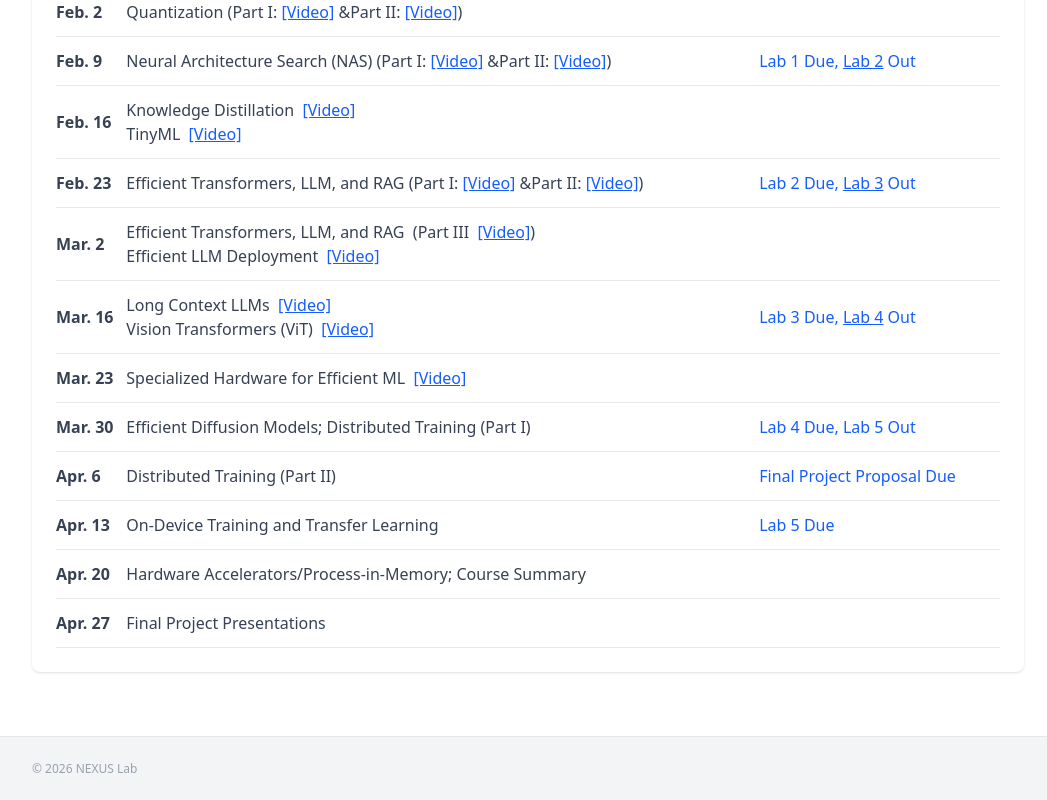
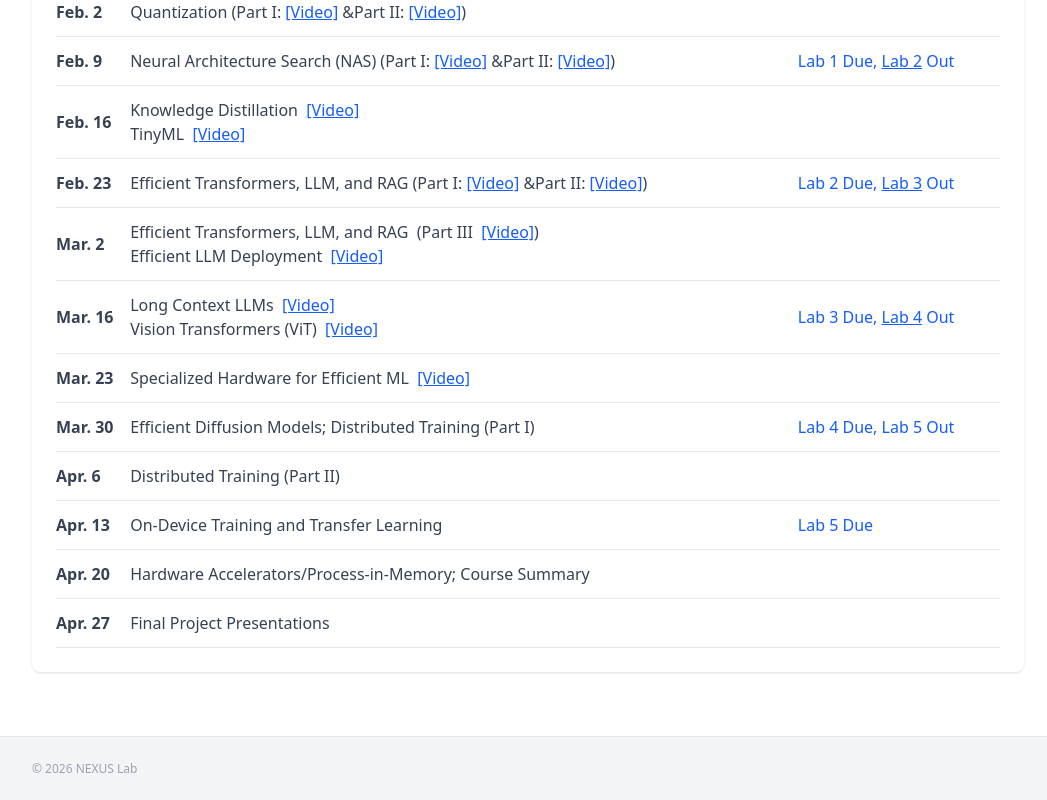
Before and after one commit to NEXUS-Pitt/nexus-pitt.github.io, a React (Vite) app: page /#/course in a window 1280 px wide. Shown: the part 1376-2176 px from the top of the page, without its empty margins (112-1159 px from the left). Built offline with nearby package versions, Linux system fonts and the light colour scheme; a web font is replaced by a local one.

Commit message:
Update CoursePage.tsx

```diff
--- a/src/components/Course/CoursePage.tsx
+++ b/src/components/Course/CoursePage.tsx
@@ -232,7 +232,6 @@ const CoursePage: React.FC = () => {
                                         <td className="py-3 font-semibold">Apr. 6</td>
                                         <td className="py-3">Distributed Training (Part II)</td>
                                         <td className="py-3 text-blue-600">
-                                            Final Project Proposal Due
                                         </td>
                                     </tr>
                                     <tr className="border-b border-gray-200">
```
